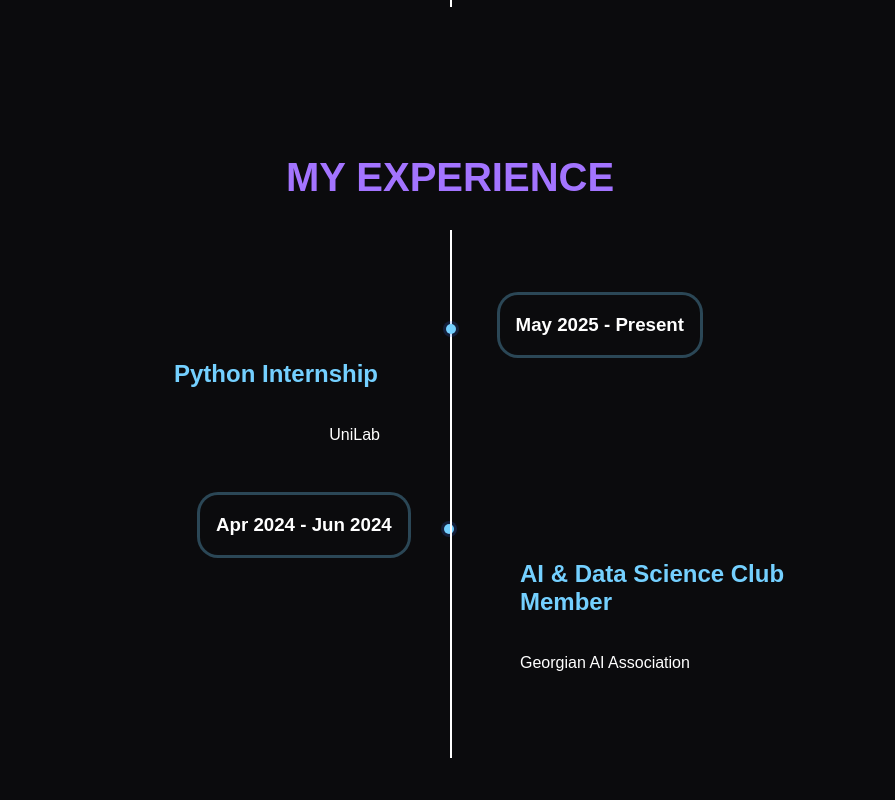
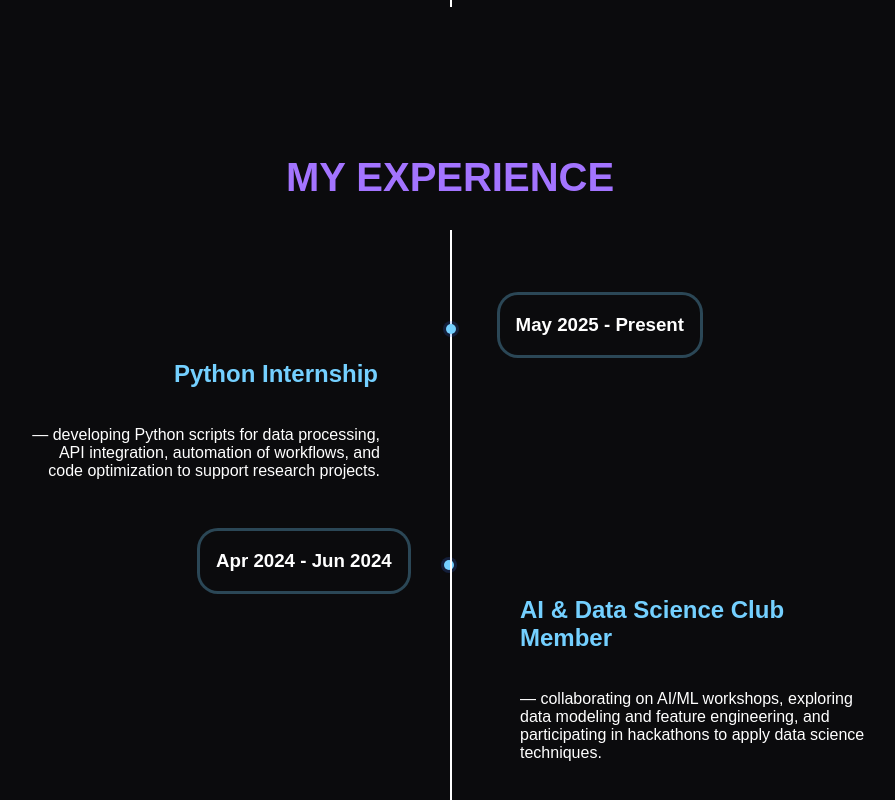
Before and after one commit to DavitEgoian/Portfolio-Website, a React (Create React App) app: page / in a window 1280 px wide. Shown: the part 9847-10647 px from the top of the page, without its empty margins (190-1085 px from the left). Built offline with nearby package versions, Linux system fonts and the light colour scheme; a web font is replaced by a local one.

Commit message:
Experience timeline highlight text add

```diff
--- a/src/data/experienceTimeline.js
+++ b/src/data/experienceTimeline.js
@@ -1,12 +1,14 @@
 const educationTimeline = [
   {
     title: "Python Internship",
-    desc: "UniLab",
+    highlighted: "UniLab",
+    desc: " — developing Python scripts for data processing, API integration, automation of workflows, and code optimization to support research projects.",
     date: "May 2025 - Present",
   },
   {
     title: "AI & Data Science Club Member",
-    desc: "Georgian AI Association",
+    highlighted: "Georgian AI Association",
+    desc: " — collaborating on AI/ML workshops, exploring data modeling and feature engineering, and participating in hackathons to apply data science techniques.",
     date: "Apr 2024 - Jun 2024",
   },
 ];
```
